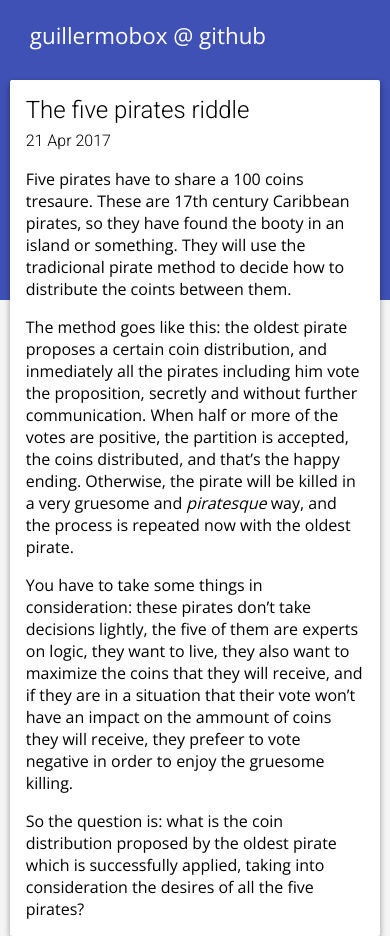
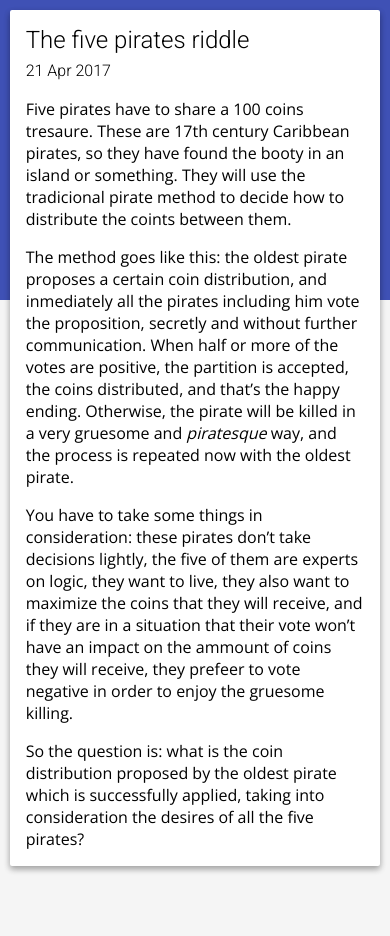
Before and after one commit to guillermobox/guillermobox.github.io, a Jekyll site: the page built from _docs/pirates.md, in a window 390 px wide. Built offline with Jekyll 4.4.1, drawn with Linux system fonts in a browser that asks for light colours; after the commit the page ends 900 px from its top, so only the background shows below that.

Commit message:
Fixing mobile version

```diff
--- a/css/document.css
+++ b/css/document.css
@@ -162,6 +162,12 @@ div.document > div.content {
 div.document > div.content > h1 {
 	font-size: 1.5em;
 }
+div.document {
+	margin-top: 10px;
+}
+div.header > div.content {
+	display: none;
+}
 }
 
 @media (min-width: 900px) {
```
